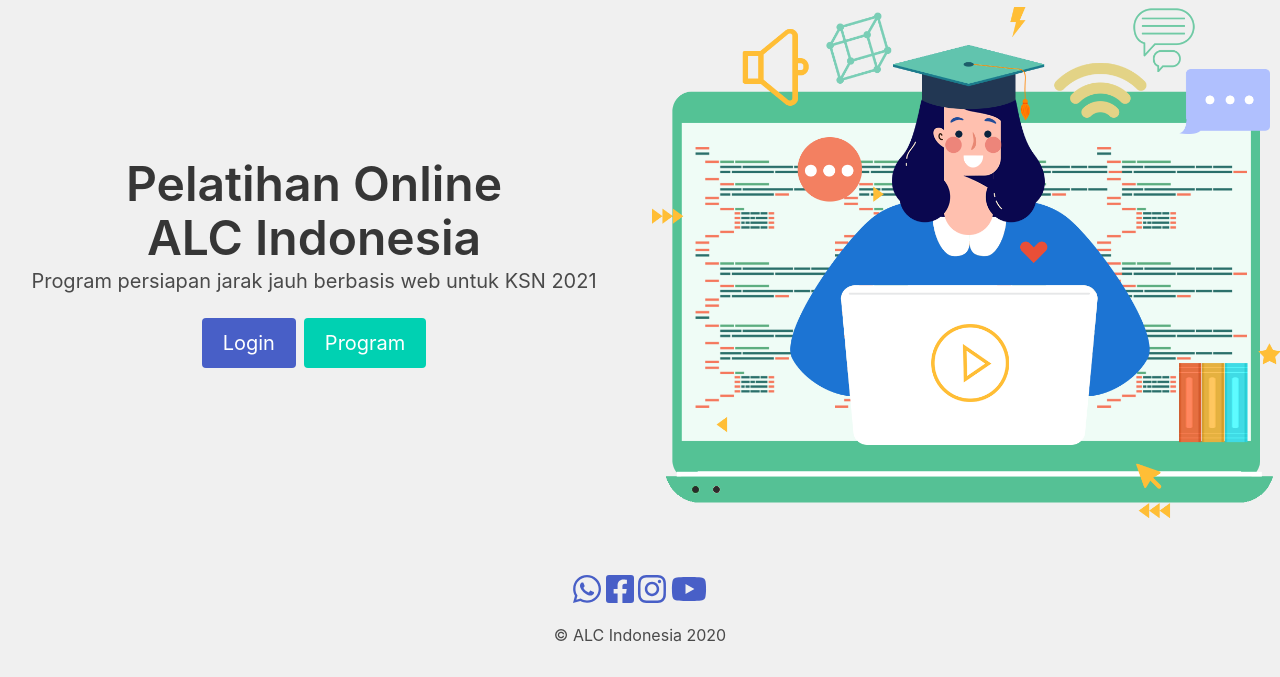
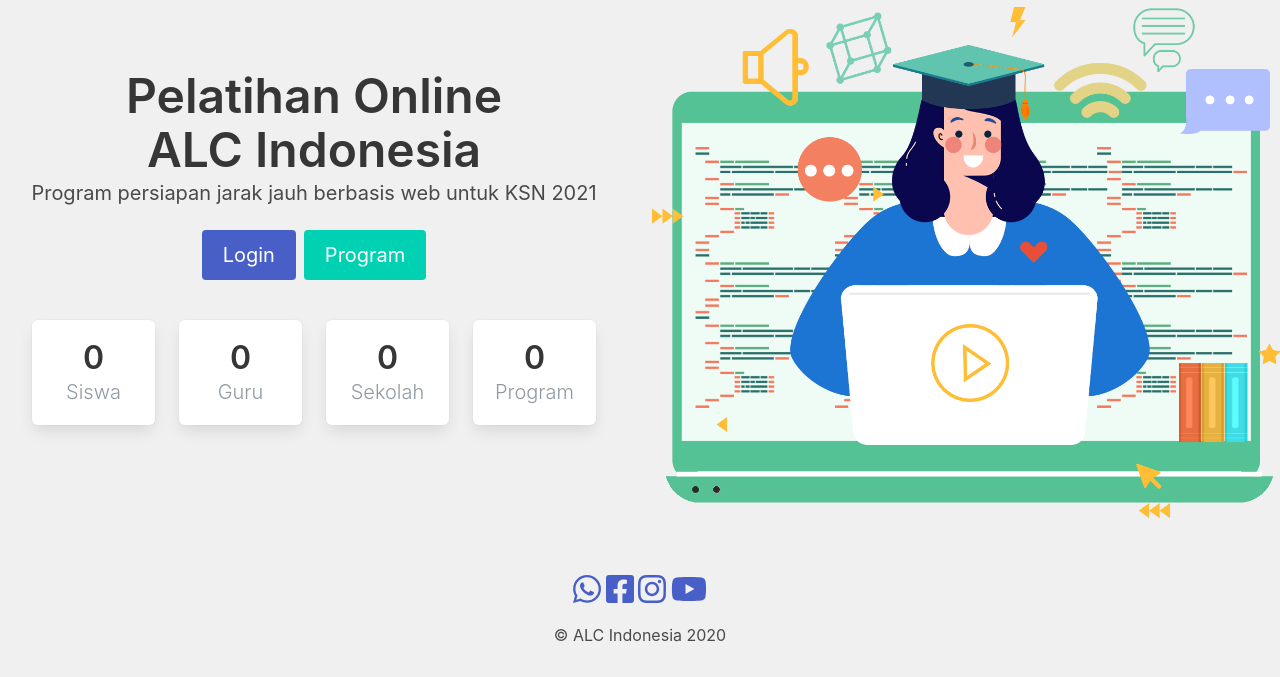
Before and after one commit to mamat-rahmat/alcproject, a Django app: page / in a window 1280 px wide. Shown: the part 52-729 px from the top of the page. Run offline with Django 3.2, Linux system fonts and the light colour scheme; data that the repository does not hold is empty; some libraries are stand-ins or nearby versions.

Commit message:
Info statistik

```diff
--- a/core/static/core/css/custom.css
+++ b/core/static/core/css/custom.css
@@ -28,3 +28,11 @@ table.center {
     margin-right:auto;
     justify-content: center
 }
+
+.info-tiles {
+  margin: 2rem 2rem;
+}
+.info-tiles .subtitle {
+  font-weight: 300;
+  color: #8F99A3;
+}
--- a/core/templates/core/index.html
+++ b/core/templates/core/index.html
@@ -19,6 +19,34 @@
         <a href="/accounts/login" class="button is-link is-medium">Login</a>
         <a href="{% url 'program-list' %}" class="button is-primary is-medium">Program</a>
       </div>
+      <section class="info-tiles">
+          <div class="tile is-ancestor has-text-centered">
+              <div class="tile is-parent">
+                  <article class="tile is-child box">
+                      <p class="title">{{siswa_count}}</p>
+                      <p class="subtitle">Siswa</p>
+                  </article>
+              </div>
+              <div class="tile is-parent">
+                  <article class="tile is-child box">
+                      <p class="title">{{guru_count}}</p>
+                      <p class="subtitle">Guru</p>
+                  </article>
+              </div>
+              <div class="tile is-parent">
+                  <article class="tile is-child box">
+                      <p class="title">{{sekolah_count}}</p>
+                      <p class="subtitle">Sekolah</p>
+                  </article>
+              </div>
+              <div class="tile is-parent">
+                  <article class="tile is-child box">
+                      <p class="title">{{program_count}}</p>
+                      <p class="subtitle">Program</p>
+                  </article>
+              </div>
+          </div>
+      </section>
     </div>
     <div class="column">
       <figure class="image">
--- a/core/views.py
+++ b/core/views.py
@@ -10,7 +10,13 @@ from registration.backends.simple.views import RegistrationView
 
 
 def index(request):
-    return render(request, 'core/index.html')
+    context = {
+        'siswa_count' : UserProfile.objects.filter(role="SISWA").count(),
+        'guru_count' : UserProfile.objects.filter(role="SISWA").count(),
+        'sekolah_count' : UserProfile.objects.values('sekolah').distinct().count(),
+        'program_count' : Program.objects.all().count(),
+    }
+    return render(request, 'core/index.html', context)
 
 
 class ProgramListView(ListView):
```
